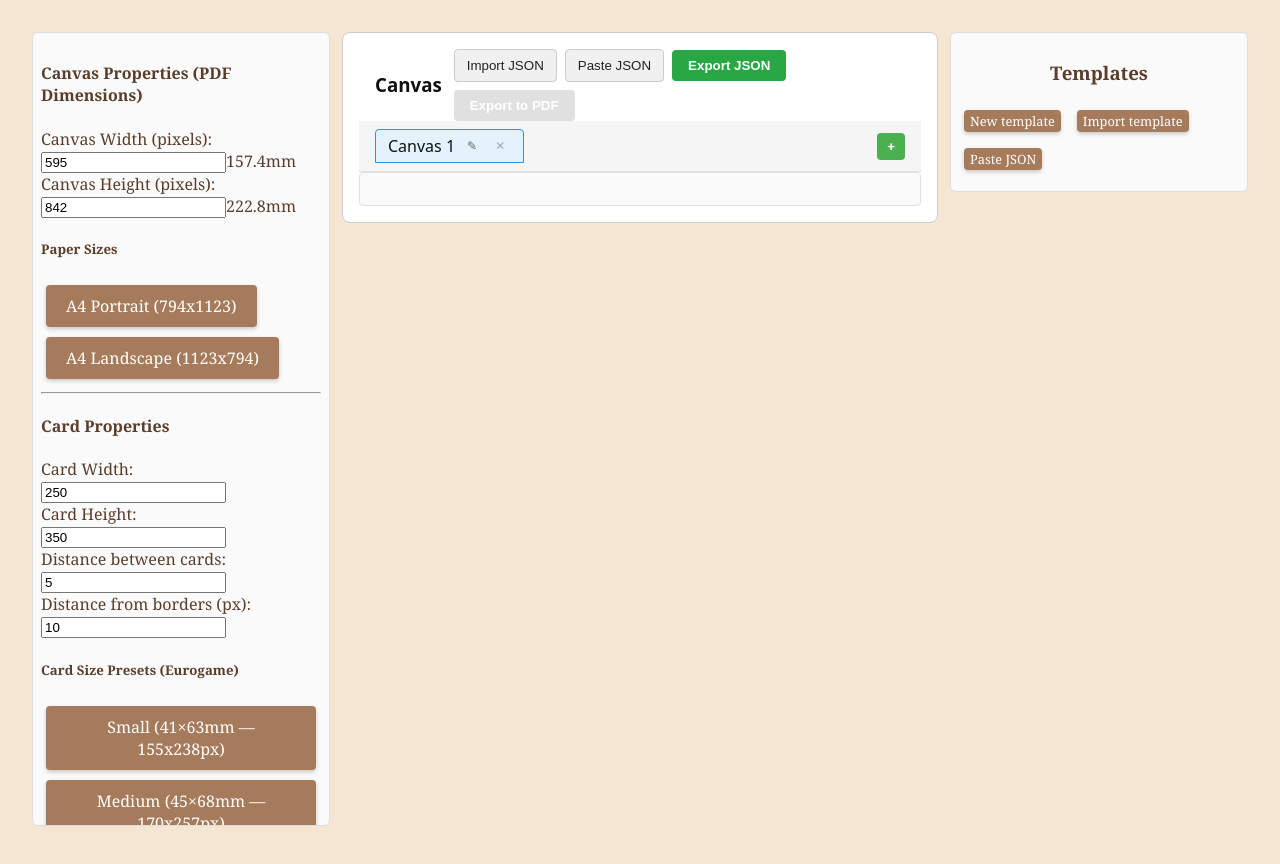
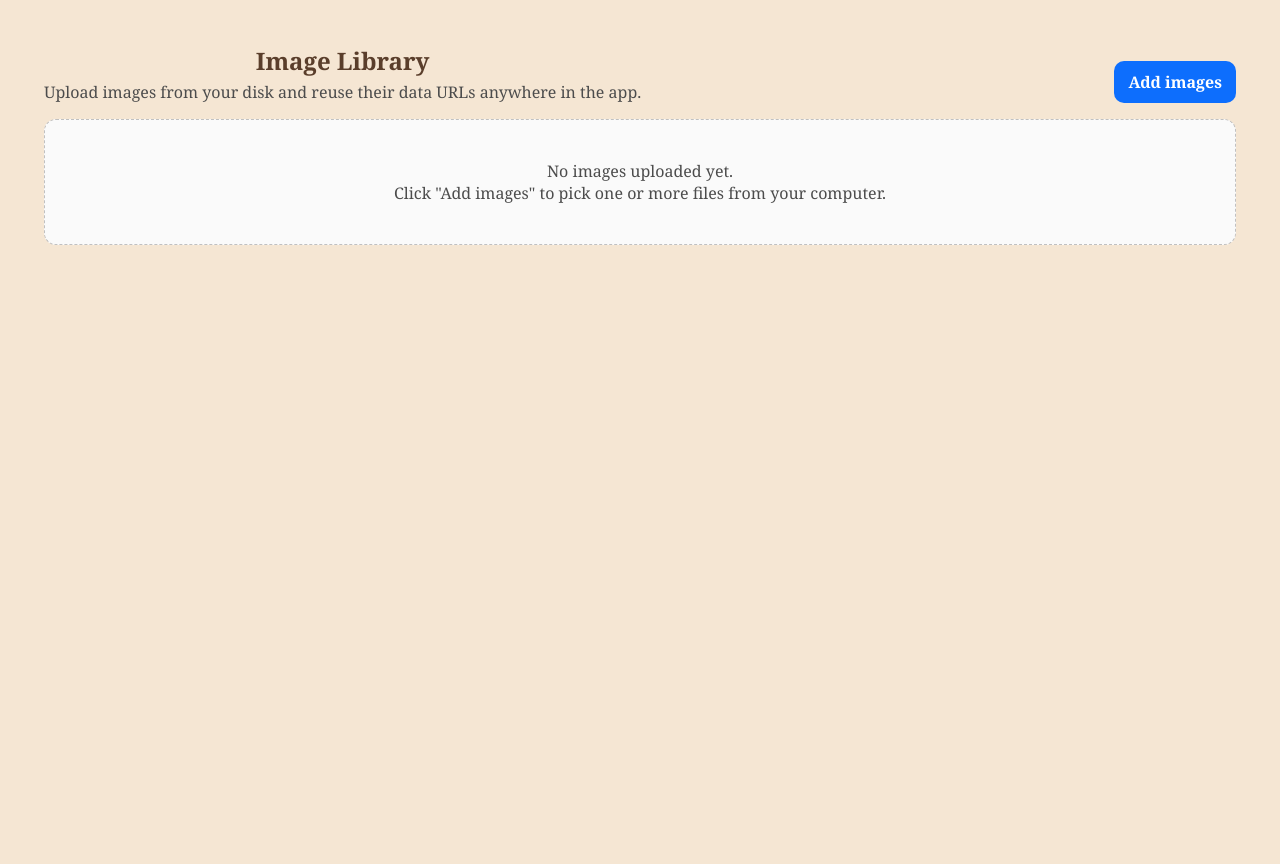
Before and after one commit to zubarevam96/card-generator-frontend, an Angular app: page /images in a window 1280 px wide. Before the commit this address led to /generate. After the commit the page ends 840 px from the top, so only its background shows below. Built offline with nearby package versions, Linux system fonts and the light colour scheme.

Commit message:
added images library

```diff
--- a/src/app/app.routes.ts
+++ b/src/app/app.routes.ts
@@ -1,8 +1,10 @@
 import { Routes } from '@angular/router';
 import { GenerateComponent } from './generate/generate.component';
+import { ImagesLibraryComponent } from './images-library/images-library.component';
 
 export const routes: Routes = [
   { path: '', redirectTo: 'generate', pathMatch: 'full' }, // redirects root "/"
   { path: 'generate', component: GenerateComponent },
+  { path: 'images', component: ImagesLibraryComponent },
   { path: '**', redirectTo: 'generate' } // fallback route
 ];
--- /dev/null
+++ b/src/app/images-library/images-library.component.css
@@ -0,0 +1,135 @@
+.page {
+  padding: 24px;
+  display: flex;
+  flex-direction: column;
+  gap: 16px;
+  max-width: 1200px;
+  margin: 0 auto;
+}
+
+.page__header {
+  display: flex;
+  justify-content: space-between;
+  align-items: flex-end;
+  gap: 12px;
+  flex-wrap: wrap;
+}
+
+h1 {
+  margin: 0 0 4px;
+  font-size: 24px;
+}
+
+p {
+  margin: 0;
+  color: #4c4c4c;
+}
+
+.upload {
+  position: relative;
+  overflow: hidden;
+  display: inline-flex;
+  align-items: center;
+  justify-content: center;
+  padding: 10px 14px;
+  border-radius: 10px;
+  background: #0d6efd;
+  color: #fff;
+  cursor: pointer;
+  font-weight: 600;
+  transition: transform 120ms ease, box-shadow 120ms ease;
+}
+
+.upload:hover {
+  transform: translateY(-1px);
+  box-shadow: 0 6px 18px rgba(0, 0, 0, 0.12);
+}
+
+.upload input {
+  position: absolute;
+  inset: 0;
+  opacity: 0;
+  cursor: pointer;
+}
+
+.grid {
+  display: grid;
+  grid-template-columns: repeat(auto-fill, minmax(240px, 1fr));
+  gap: 16px;
+}
+
+.card {
+  border: 1px solid #e3e3e3;
+  border-radius: 12px;
+  background: #fff;
+  box-shadow: 0 4px 10px rgba(0, 0, 0, 0.04);
+  overflow: hidden;
+  display: flex;
+  flex-direction: column;
+}
+
+.card img {
+  width: 100%;
+  aspect-ratio: 4 / 3;
+  object-fit: cover;
+  border-bottom: 1px solid #e3e3e3;
+}
+
+.card__meta {
+  padding: 12px;
+  display: flex;
+  flex-direction: column;
+  gap: 10px;
+}
+
+.card__title {
+  font-weight: 700;
+  font-size: 15px;
+}
+
+.card__actions {
+  display: flex;
+  gap: 8px;
+  flex-wrap: wrap;
+}
+
+.card__actions button {
+  border: 1px solid #d0d0d0;
+  background: #f8f8f8;
+  padding: 8px 10px;
+  border-radius: 8px;
+  cursor: pointer;
+  transition: transform 120ms ease, box-shadow 120ms ease;
+}
+
+.card__actions button:hover {
+  transform: translateY(-1px);
+  box-shadow: 0 4px 10px rgba(0, 0, 0, 0.08);
+}
+
+.card__actions .danger {
+  background: #fff1f0;
+  border-color: #ffc0bd;
+  color: #c0352b;
+}
+
+.url {
+  width: 100%;
+  min-height: 80px;
+  border: 1px solid #d0d0d0;
+  border-radius: 8px;
+  padding: 8px;
+  font-family: monospace;
+  font-size: 12px;
+  resize: vertical;
+  background: #fdfdfd;
+}
+
+.empty {
+  border: 1px dashed #c0c0c0;
+  border-radius: 12px;
+  padding: 40px;
+  text-align: center;
+  color: #5a5a5a;
+  background: #fafafa;
+}
--- /dev/null
+++ b/src/app/images-library/images-library.component.html
@@ -0,0 +1,37 @@
+<div class="page">
+  <header class="page__header">
+    <div>
+      <h1>Image Library</h1>
+      <p>Upload images from your disk and reuse their data URLs anywhere in the app.</p>
+    </div>
+    <label class="upload">
+      <input type="file" accept="image/*" multiple (change)="onFilesSelected($event)" />
+      <span>{{ isUploading ? 'Uploading…' : 'Add images' }}</span>
+    </label>
+  </header>
+
+  <ng-container *ngIf="images$ | async as images">
+    <section *ngIf="images.length; else empty">
+      <div class="grid">
+        <article class="card" *ngFor="let image of images">
+          <img [src]="image.dataUrl" [alt]="image.name" loading="lazy" />
+          <div class="card__meta">
+            <div class="card__title">{{ image.name }}</div>
+            <div class="card__actions">
+              <button type="button" (click)="copyUrl(image)">{{ copiedId === image.id ? 'Copied' : 'Copy URL' }}</button>
+              <button type="button" class="danger" (click)="deleteImage(image.id)">Delete</button>
+            </div>
+            <textarea class="url" readonly [value]="image.dataUrl"></textarea>
+          </div>
+        </article>
+      </div>
+    </section>
+  </ng-container>
+
+  <ng-template #empty>
+    <div class="empty">
+      <p>No images uploaded yet.</p>
+      <p>Click "Add images" to pick one or more files from your computer.</p>
+    </div>
+  </ng-template>
+</div>
--- /dev/null
+++ b/src/app/images-library/images-library.component.ts
@@ -0,0 +1,55 @@
+import { CommonModule } from '@angular/common';
+import { Component } from '@angular/core';
+import { ImageAsset } from '../models/image-asset.model';
+import { ImageLibraryService } from '../services/image-library.service';
+
+@Component({
+  selector: 'app-images-library',
+  standalone: true,
+  imports: [CommonModule],
+  templateUrl: './images-library.component.html',
+  styleUrls: ['./images-library.component.css']
+})
+export class ImagesLibraryComponent {
+  get images$() {
+    return this.imageLibrary.images$;
+  }
+  isUploading = false;
+  copiedId: number | null = null;
+
+  constructor(private imageLibrary: ImageLibraryService) {}
+
+  async onFilesSelected(event: Event) {
+    const input = event.target as HTMLInputElement;
+    if (!input.files || input.files.length === 0) return;
+
+    this.isUploading = true;
+    try {
+      await this.imageLibrary.addFiles(input.files);
+    } catch (error) {
+      console.error('Failed to add images', error);
+    } finally {
+      input.value = '';
+      this.isUploading = false;
+    }
+  }
+
+  deleteImage(id: number) {
+    this.imageLibrary.deleteImage(id);
+  }
+
+  async copyUrl(image: ImageAsset) {
+    if (!navigator.clipboard) return;
+    try {
+      await navigator.clipboard.writeText(image.dataUrl);
+      this.copiedId = image.id;
+      window.setTimeout(() => {
+        if (this.copiedId === image.id) {
+          this.copiedId = null;
+        }
+      }, 1500);
+    } catch (error) {
+      console.error('Failed to copy image url', error);
+    }
+  }
+}
--- /dev/null
+++ b/src/app/models/image-asset.model.ts
@@ -0,0 +1,6 @@
+export interface ImageAsset {
+  id: number;
+  name: string;
+  dataUrl: string;
+  createdAt: string;
+}
--- /dev/null
+++ b/src/app/services/image-library.service.ts
@@ -0,0 +1,65 @@
+import { Injectable } from '@angular/core';
+import { BehaviorSubject } from 'rxjs';
+import { ImageAsset } from '../models/image-asset.model';
+
+@Injectable({
+  providedIn: 'root'
+})
+export class ImageLibraryService {
+  private readonly storageKey = 'savedImages';
+  private imagesSubject = new BehaviorSubject<ImageAsset[]>(this.loadFromStorage());
+  images$ = this.imagesSubject.asObservable();
+
+  getImages(): ImageAsset[] {
+    return this.imagesSubject.value;
+  }
+
+  async addFiles(files: FileList | File[]): Promise<void> {
+    const fileArray = Array.isArray(files) ? files : Array.from(files);
+    await Promise.all(fileArray.map(file => this.addFile(file)));
+  }
+
+  deleteImage(id: number) {
+    const updated = this.imagesSubject.value.filter(img => img.id !== id);
+    this.imagesSubject.next(updated);
+    this.persist(updated);
+  }
+
+  private addFile(file: File): Promise<void> {
+    return new Promise((resolve, reject) => {
+      const reader = new FileReader();
+      reader.onload = () => {
+        const dataUrl = reader.result as string;
+        const newImage: ImageAsset = {
+          id: Date.now() + Math.floor(Math.random() * 1000),
+          name: file.name,
+          dataUrl,
+          createdAt: new Date().toISOString()
+        };
+
+        const updated = [...this.imagesSubject.value, newImage];
+        this.imagesSubject.next(updated);
+        this.persist(updated);
+        resolve();
+      };
+      reader.onerror = () => reject(reader.error);
+      reader.readAsDataURL(file);
+    });
+  }
+
+  private loadFromStorage(): ImageAsset[] {
+    const stored = localStorage.getItem(this.storageKey);
+    if (!stored) return [];
+    try {
+      const parsed = JSON.parse(stored) as ImageAsset[];
+      return Array.isArray(parsed) ? parsed : [];
+    } catch (e) {
+      console.error('Failed to parse saved images', e);
+      return [];
+    }
+  }
+
+  private persist(images: ImageAsset[]) {
+    localStorage.setItem(this.storageKey, JSON.stringify(images));
+  }
+}
```
Also changed, not shown: 1 other file (tests, documents, lock files or other folders).
